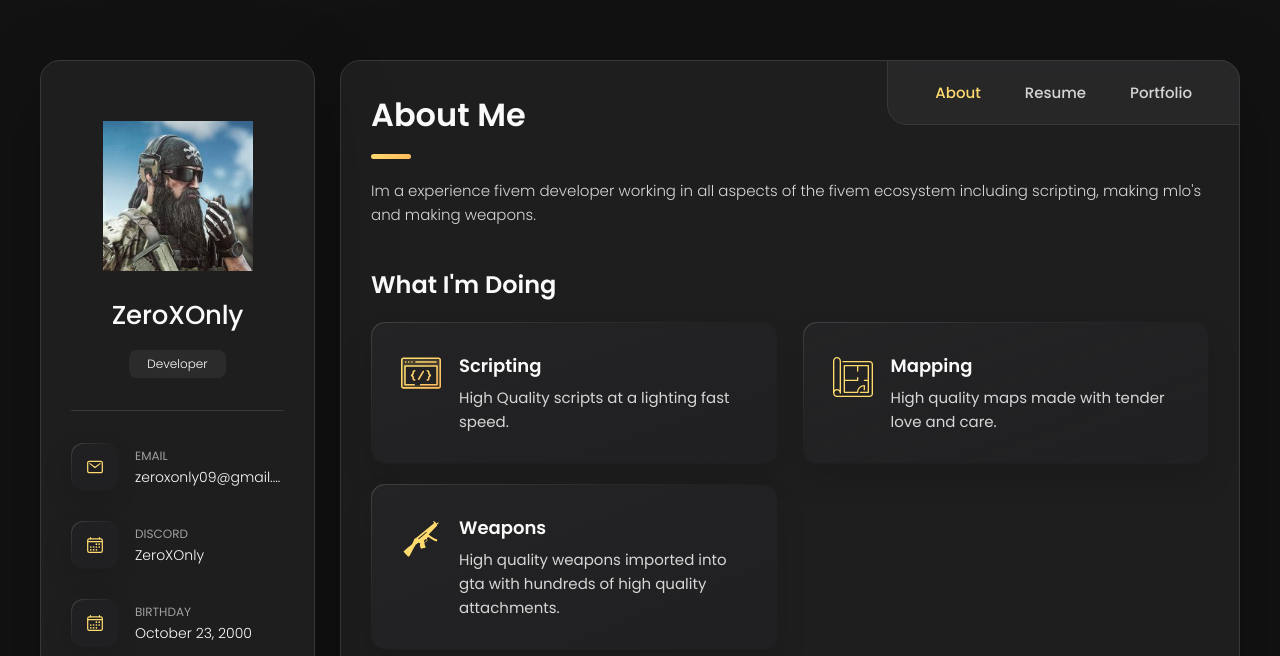
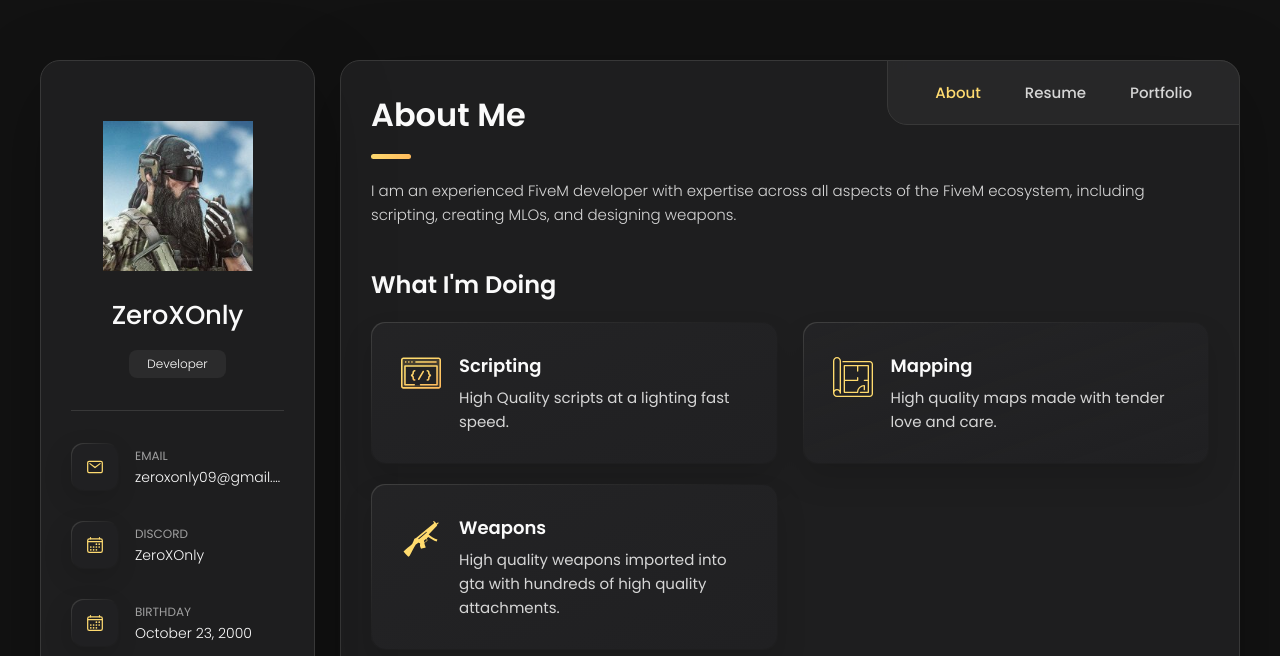
Before and after one commit to lawfulbrick09/Portfolio, a plain HTML site: page index.html in a window 1280 px wide. Shown: the top 656 px of the page. Drawn offline with nearby package versions, Linux system fonts and the light colour scheme; no server answers.

Commit message:
Update index.html

```diff
--- a/index.html
+++ b/index.html
@@ -189,7 +189,7 @@
 
         <section class="about-text">
           <p>
-            Im a experience fivem developer working in all aspects of the fivem ecosystem including scripting, making mlo's and making weapons.
+            I am an experienced FiveM developer with expertise across all aspects of the FiveM ecosystem, including scripting, creating MLOs, and designing weapons.
           </p>
         </section>
 
```
